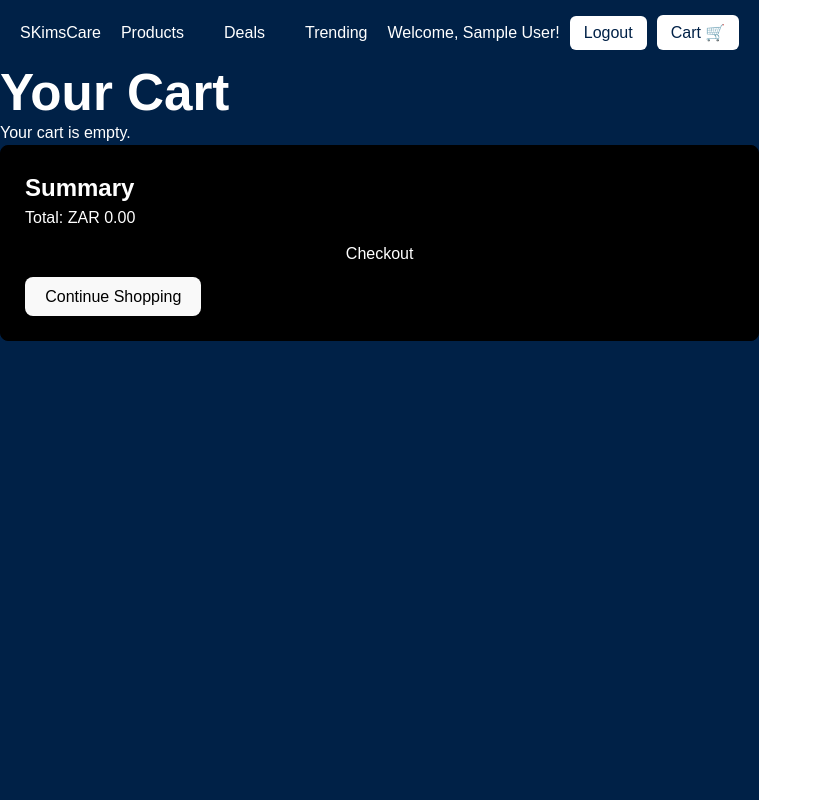
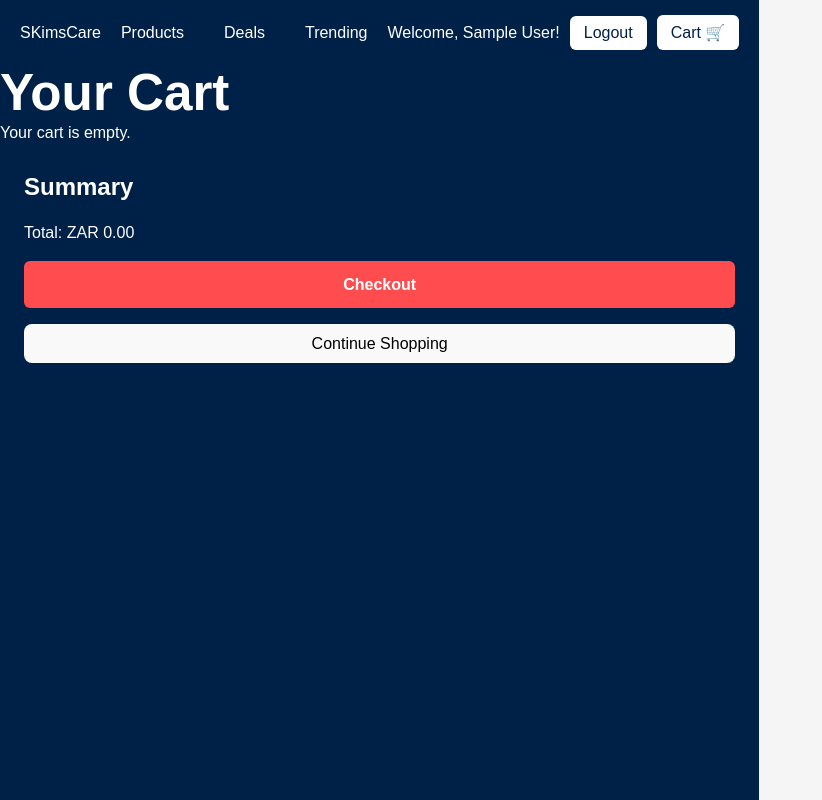
Before and after one commit to Bridgettaki/Ecommerce, a React (Vite) app: page /cart in a window 1280 px wide. Shown: the whole page, without its empty margins (0-822 px from the left). Built offline with nearby package versions, Linux system fonts and the light colour scheme; sample sign-in values are in the browser's storage.

Commit message:
Update Cart.css

```diff
--- a/src/pages/Cart.css
+++ b/src/pages/Cart.css
@@ -1,24 +1,51 @@
+/* =====================
+   Base Reset
+===================== */
+* {
+  margin: 0;
+  padding: 0;
+  box-sizing: border-box;
+}
+
+body {
+  font-family: Arial, sans-serif;
+  background: #f5f5f5;
+  min-height: 100vh; /* full screen */
+}
+
+/* =====================
+   Cart Container
+===================== */
 .cart-container {
   display: flex;
+  flex-wrap: wrap;
   gap: 2rem;
   padding: 2rem;
+  max-width: 1200px;
+  margin: 0 auto;
   background: #fff;
-  border-radius: 8px;
+  border-radius: 12px;
+  box-shadow: 0 8px 20px rgba(0, 0, 0, 0.1);
+  min-height: calc(100vh - 40px); /* full screen minus padding */
 }
 
-/* Cart Items */
+/* =====================
+   Cart Items
+===================== */
 .cart-items {
   flex: 2;
 }
 
 .cart-items h2 {
-  margin-bottom: 1rem;
+  margin-bottom: 1.5rem;
+  font-size: 1.5rem;
+  color: #002147;
 }
 
 .cart-item {
   display: flex;
   align-items: center;
-  justify-content: space-between; /* ✅ pushes remove button to far right */
+  justify-content: space-between;
   gap: 1rem;
   border-bottom: 1px solid #eee;
   padding: 1rem 0;
@@ -27,7 +54,7 @@
 .cart-item img {
   width: 80px;
   height: 80px;
-  border-radius: 6px;
+  border-radius: 8px;
   object-fit: cover;
 }
 
@@ -37,6 +64,7 @@
 
 .item-name {
   font-weight: 600;
+  color: #002147;
 }
 
 .item-size {
@@ -59,7 +87,7 @@
   cursor: pointer;
   border-radius: 4px;
   font-weight: bold;
-  transition: background 0.2s;
+  transition: 0.2s;
 }
 
 .qty-controls button:hover {
@@ -76,6 +104,7 @@
   font-weight: bold;
   margin-top: 0.3rem;
   display: block;
+  color: #002147;
 }
 
 .remove-btn {
@@ -99,25 +128,33 @@
   padding: 0.8rem;
   border: 1px solid #ddd;
   border-radius: 6px;
+  font-size: 0.95rem;
 }
 
+/* =====================
+   Cart Summary
+===================== */
 .cart-summary {
   flex: 1;
-  border: 1px solid black;
+  border-radius: 12px;
+  background: #002147;
+  color: white;
   padding: 1.5rem;
-  border-radius: 8px;
-  background: black;
-  height: fit-content;
+  min-height: fit-content;
+  display: flex;
+  flex-direction: column;
+  gap: 1rem;
 }
 
 .cart-summary h3 {
   margin-bottom: 1rem;
+  font-size: 1.3rem;
 }
 
 .summary-row {
   display: flex;
   justify-content: space-between;
-  margin-bottom: 0.8rem;
+  font-size: 1rem;
 }
 
 .summary-row.total {
@@ -129,29 +166,33 @@
   width: 100%;
   padding: 0.7rem;
   margin: 1rem 0;
-  border: 1px solid black;
+  border: none;
   border-radius: 6px;
 }
 
 .checkout-btn {
   width: 100%;
   padding: 0.9rem;
-  background: black;
+  background: #ff4d4f;
   color: white;
   border: none;
   border-radius: 6px;
   cursor: pointer;
+  font-weight: bold;
   transition: 0.3s;
 }
 
 .checkout-btn:hover {
-  background: #333;
+  background: #d9363e;
 }
 
-/* Responsive */
-@media (max-width: 768px) {
+/* =====================
+   Responsive
+===================== */
+@media (max-width: 1024px) {
   .cart-container {
     flex-direction: column;
+    min-height: auto;
   }
 
   .cart-summary {
@@ -168,3 +209,19 @@
     margin-top: 10px;
   }
 }
+
+@media (max-width: 480px) {
+  .cart-item img {
+    width: 60px;
+    height: 60px;
+  }
+
+  .qty-controls button {
+    width: 24px;
+    height: 24px;
+  }
+
+  .checkout-btn {
+    padding: 0.8rem;
+  }
+}
```
